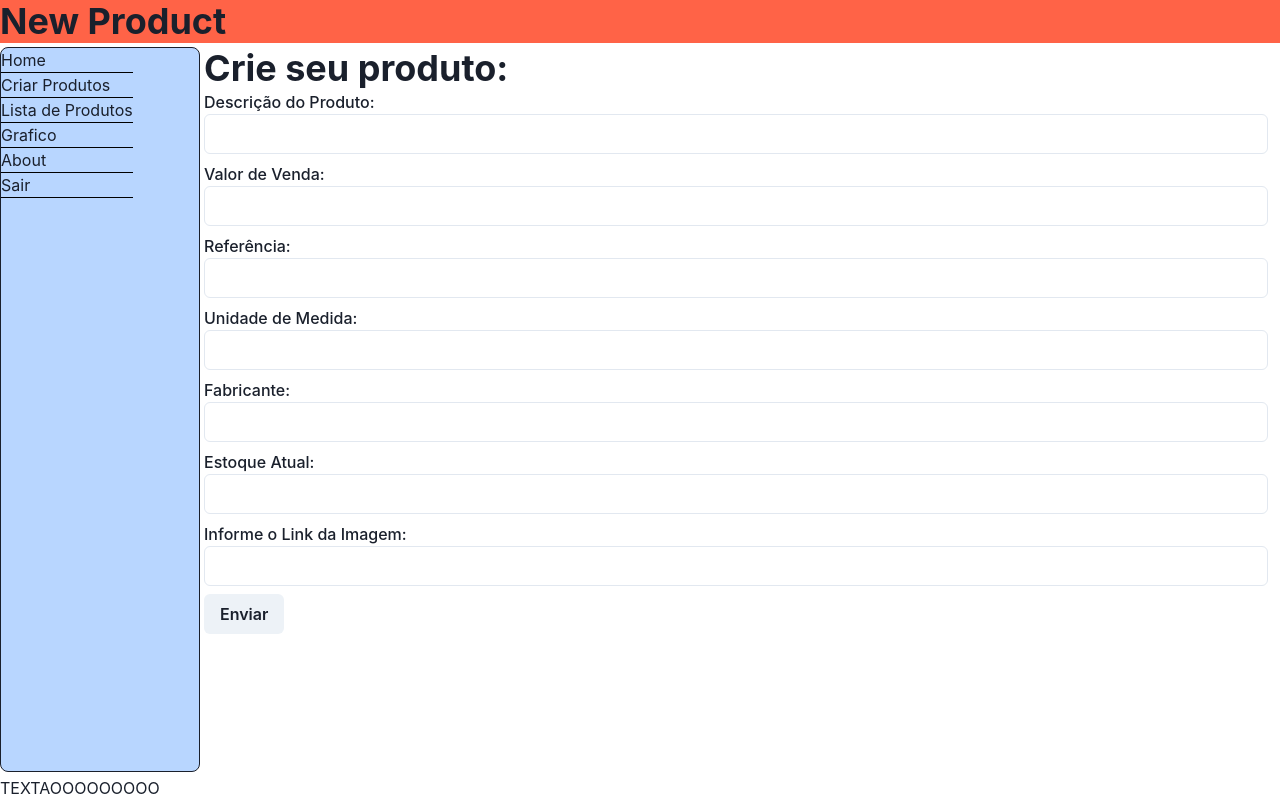
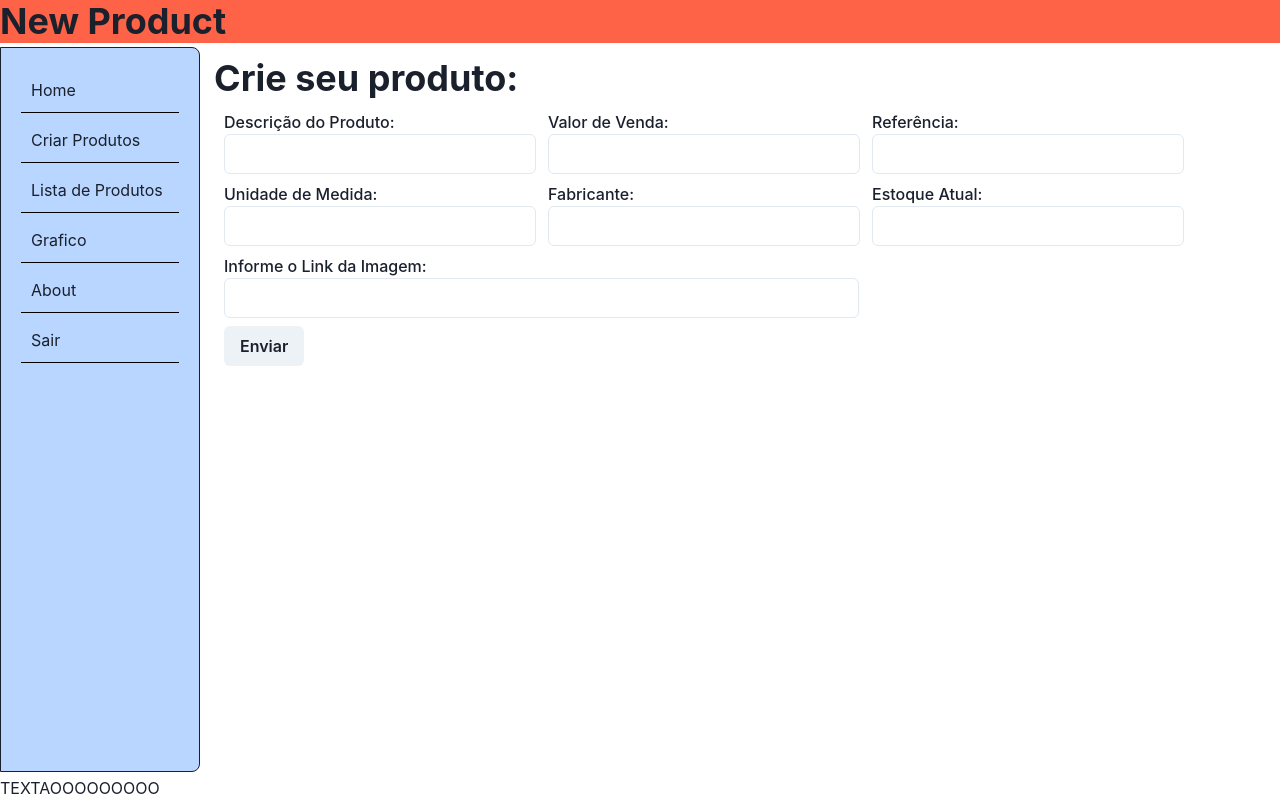
Before and after one commit to ZanellaIgor/teste_front, a React (Create React App) app: page /Produtos/Criar_Produto in a window 1280 px wide. Built offline with nearby package versions, Linux system fonts and the light colour scheme.

Commit message:
initedit

```diff
--- a/src/pages/CreateProduct/CreateProduct.js
+++ b/src/pages/CreateProduct/CreateProduct.js
@@ -1,22 +1,25 @@
 import React from 'react'
 import axios from 'axios'
 import InputProduct from '../components/InputProduct'
-import { Heading } from '@chakra-ui/react'
+import { Box, Heading } from '@chakra-ui/react'
 
 const CreateProduct = () => {
     const text = "Enviar"
+    const url = "https://homologacao.windel.com.br:3000/teste-front"
 
-    function handleClickCreate({ produto }) {
-        console.log(produto)
-        // axios.post(url, produto)
-        //   .then(response => {
-        //     console.log(produto)
-        //     console.log(response)
-        //   })
-        //   .catch(error => console.log(error))
-    }
+    const handleClickCreate = ({ produto }) => {
+        const create = produto
+         axios.post(url, create)
+           .then(response => {
+           console.log(produto)
+           console.log(response)
+          })
+          .catch(error => console.log(error))
+
+     }
     return (
-        <>
+        <Box
+        margin='10px'>
 
             <Heading>Crie seu produto:</Heading>
             <InputProduct
@@ -24,7 +27,7 @@ const CreateProduct = () => {
                 handleClick={handleClickCreate}
 
             />
-        </>
+        </Box>
 
 
     )
--- a/src/pages/EditProduct/EditProduct.js
+++ b/src/pages/EditProduct/EditProduct.js
@@ -1,4 +1,4 @@
-import React, { useEffect } from 'react'
+import React, { useEffect, useState } from 'react'
 import InputProduct from '../components/InputProduct'
 import { useParams } from 'react-router-dom';
 import axios from 'axios';
@@ -6,6 +6,23 @@ import { Heading } from '@chakra-ui/react';
 
 
 const EditProduct = () => {
+    const [descProduto, setDescProduto] = useState("");
+    const [vlrVenda, setVlrVenda] = useState("");
+    const [refProduto, setRefProduto] = useState("");
+    const [un, setUn] = useState("");
+    const [fabProduto, setFabProduto] = useState("");
+    const [estoqueProduto, setEstoqueProduto] = useState("");
+    const [imagem, setImagem] = useState("");
+
+    function editValueInputs(produtos) {
+        setDescProduto(produtos.descProduto);
+        setVlrVenda(produtos.vlrVenda);
+        setRefProduto(produtos.refProduto);
+        setUn(produtos.un);
+        setFabProduto(produtos.fabProduto);
+        setEstoqueProduto(produtos.estoqueProduto);
+        setImagem(produtos.imagem);
+    }
     const { id } = useParams();
 
     const baseURL = "https://homologacao.windel.com.br:3000/teste-front"
@@ -13,26 +30,39 @@ const EditProduct = () => {
     const handleClick = () => {
         console.log("esta no edit")
     }
+
     useEffect(() => {
-        axios.patch(`${baseURL}/${id}`, )
-            .then(response => {
-                console.log(response)
+        axios.get(`${baseURL}/${id}`)
+            .then((response) => {
+                const produtos = response.data
+                editValueInputs(produtos)
+                console.log(response.data)
+
             })
-            .catch(error => {
-                console.log(error)
-            })
-        console.log("foi1")
-    }, [id])
+            .catch((error) => {
+                console.error(error);
+            });
+
+    }, []);
+    // useEffect(() => {
+    //     axios.patch(`${baseURL}/${id}`, )
+    //         .then(response => {
+    //             console.log(response)
+    //         })
+    //         .catch(error => {
+    //             console.log(error)
+    //         })
+    //     console.log("foi1")
+    // }, [id])
 
     return (
         <>
-
             <Heading>Edite o Produto:</Heading>
             <InputProduct
                 text={text}
                 evento={handleClick}
-
-               />
+                alterarProduto={editValueInputs}
+            />
         </>
     )
 }
--- a/src/pages/Routes/ProductRoutes.js
+++ b/src/pages/Routes/ProductRoutes.js
@@ -24,7 +24,8 @@ const ProductRoutes = () => {
                 <GridItem rowSpan={1} colSpan={2}>
                     <Header />
                 </GridItem>
-                <GridItem rowSpan={1} colSpan={1} bg = ' #B8D6FF ' border='1px solid ' borderRadius='8px'>
+                <GridItem rowSpan={1} colSpan={1} bg = ' #B8D6FF ' border='1px solid ' borderRadius='0 8px 8px 0'
+                >
                     <Navbar/>
                 </GridItem>
 
--- a/src/pages/components/InputProduct.js
+++ b/src/pages/components/InputProduct.js
@@ -1,8 +1,8 @@
-import { FormLabel, Input, Box, FormControl, Button } from '@chakra-ui/react'
-import { useState } from 'react'
+import { FormLabel, Input, Box, FormControl, Button, Grid, Flex, Spacer } from '@chakra-ui/react'
+import { useState, useEffect } from 'react'
+import axios from 'axios'
 
-
-const InputProduct = ({ handleClick, text }) => {
+const InputProduct = ({ handleClick, text, alterarProduto }) => {
 
   const [descProduto, setDescProduto] = useState("")
   const [vlrVenda, setVlrVenda] = useState("")
@@ -12,6 +12,17 @@ const InputProduct = ({ handleClick, text }) => {
   const [estoqueProduto, setEstoqueProduto] = useState("")
   const [imagem, setImagem] = useState("")
 
+  const alterarStates = (produto) => {
+    alterarProduto()
+    setDescProduto(produto.nome)
+    setVlrVenda(produto.valorVenda)
+    setRefProduto(produto.referencia)
+    setUn(produto.unidadeMedida)
+    setFabProduto(produto.fabricante)
+    setEstoqueProduto(produto.estoque)
+    setImagem(produto.imagemProduto)
+
+  }
   //error
   const [error, setError] = useState("");
 
@@ -46,22 +57,21 @@ const InputProduct = ({ handleClick, text }) => {
     }
 
     handleClick({ produto })
-
-    // axios.post(url, produto)
-    //   .then(response => {
-    //     console.log(produto)
-    //     console.log(response)
-
-    //   })
-    //   .catch(error => console.log(error))
-
   }
 
   return (
-    <Box>
-      <form>
-        <FormControl>
-          <FormLabel>
+    <Flex
+      flexDirection='column'
+      padding='10px'
+    //justify-content= 'space-between'
+    >
+
+      <form
+        style={{ display: "flex", flexWrap: "wrap", alignItems: 'space-around' }}>
+
+        <FormLabel
+          width='312px'
+        >
           Descrição do Produto:
           <Input
             type="text"
@@ -70,9 +80,8 @@ const InputProduct = ({ handleClick, text }) => {
             required
           />
         </FormLabel>
-        </FormControl>
-        <FormControl>
-          <FormLabel>
+        <FormLabel
+          width='312px'>
           Valor de Venda:
           <Input type="number"
             step="0.01"
@@ -81,9 +90,8 @@ const InputProduct = ({ handleClick, text }) => {
             required
           />
         </FormLabel>
-        </FormControl>
-        <FormControl>
-          <FormLabel>
+        <FormLabel
+          width='312px'>
           Referência:
           <Input
             type="text"
@@ -91,10 +99,8 @@ const InputProduct = ({ handleClick, text }) => {
             value={refProduto}
           />
         </FormLabel>
-        </FormControl>
-        <FormControl>
-
-          <FormLabel>
+        <FormLabel
+          width='312px'>
           Unidade de Medida:
           <Input
             type="text"
@@ -103,8 +109,8 @@ const InputProduct = ({ handleClick, text }) => {
             required
           />
         </FormLabel>
-        </FormControl>
-        <FormLabel>
+        <FormLabel
+          width='312px'>
           Fabricante:
           <Input
             type="text"
@@ -112,8 +118,8 @@ const InputProduct = ({ handleClick, text }) => {
             value={fabProduto}
           />
         </FormLabel>
-        <FormControl>
-          <FormLabel>
+        <FormLabel
+          width='312px'>
           Estoque Atual:
           <Input
             type="number"
@@ -121,19 +127,23 @@ const InputProduct = ({ handleClick, text }) => {
             value={estoqueProduto}
           />
         </FormLabel>
-        </FormControl>
-        <FormControl>
-          <FormLabel>Informe o Link da Imagem:
+        <FormLabel
+          width='635px'
+        >Informe o Link da Imagem:
           <Input
             type="url"
             onChange={(e) => setImagem(e.target.value)}
             value={imagem} />
         </FormLabel>
+        {error && <p>{error}</p>}
+        <FormControl
+          display='flex'
+          justifyContent="space-between">
+          <Button alignSelf="flex-end" type='button' onClick={handleClickForm}>{text}</Button>
         </FormControl>
-        {error && <p>{error}</p>}
-        <Button type='button' onClick={handleClickForm}>{text}</Button>
       </form>
-    </Box>
+
+    </Flex>
   )
 }
 
--- a/src/pages/components/Navbar.js
+++ b/src/pages/components/Navbar.js
@@ -6,7 +6,7 @@ const navItens = [
     { id: 1, name: 'Home', icon: '', link: '/', },
     { id: 2, name: 'Criar Produtos', icon: '', link: '/Produtos/Criar_Produto' },
     { id: 3, name: 'Lista de Produtos', icon: '', link: '/Produtos' },
-    { id: 4, name: 'Grafico', icon: '', link: 'cu', },
+    { id: 4, name: 'Grafico', icon: '', link: 'Grafico', },
     { id: 5, name: 'About', icon: '', link: '/About', },
     { id: 6, name: 'Sair', icon: '', link: "", },
 ];
@@ -14,16 +14,24 @@ const navItens = [
 const Navbar = () => {
     return (
         <Flex
-
         >
-            <List variant="customStyle">
+            <List variant="customStyle"
+                height='100%'
+                width='100%'
+                padding='10px'
+                margin='5px'
+            >
                 {navItens.map((navIten) => (
                     <Link to={navIten.link}>
                         <ListItem key={navIten.id}
+                            padding='10px'
+                            margin='5px'
                             align="left"
                             borderBottom='1px solid black'
                             cursor="pointer"
+                            transition='0.8s'
                             _hover={{
+                                borderBottom: 'none',
                                 bg: 'cyan.400',
                                 color: 'white',
                                 borderRadius: "lg",
```
Also changed, not shown: src/pages/RenderListProduct/RenderListProduct.js (+32 -10 lines), src/pages/context/contextProduct.js (added, +12 -0 lines). Lines whose indentation alone changed are shown as unchanged.
